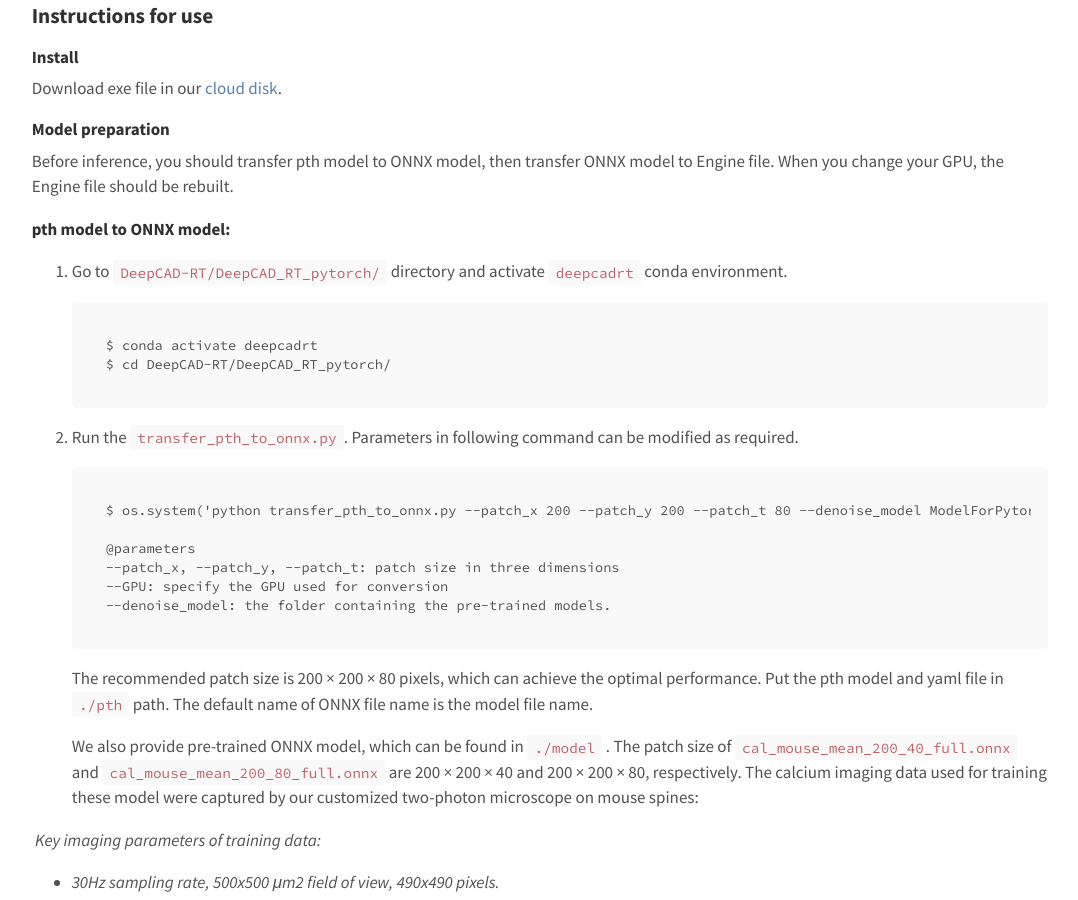
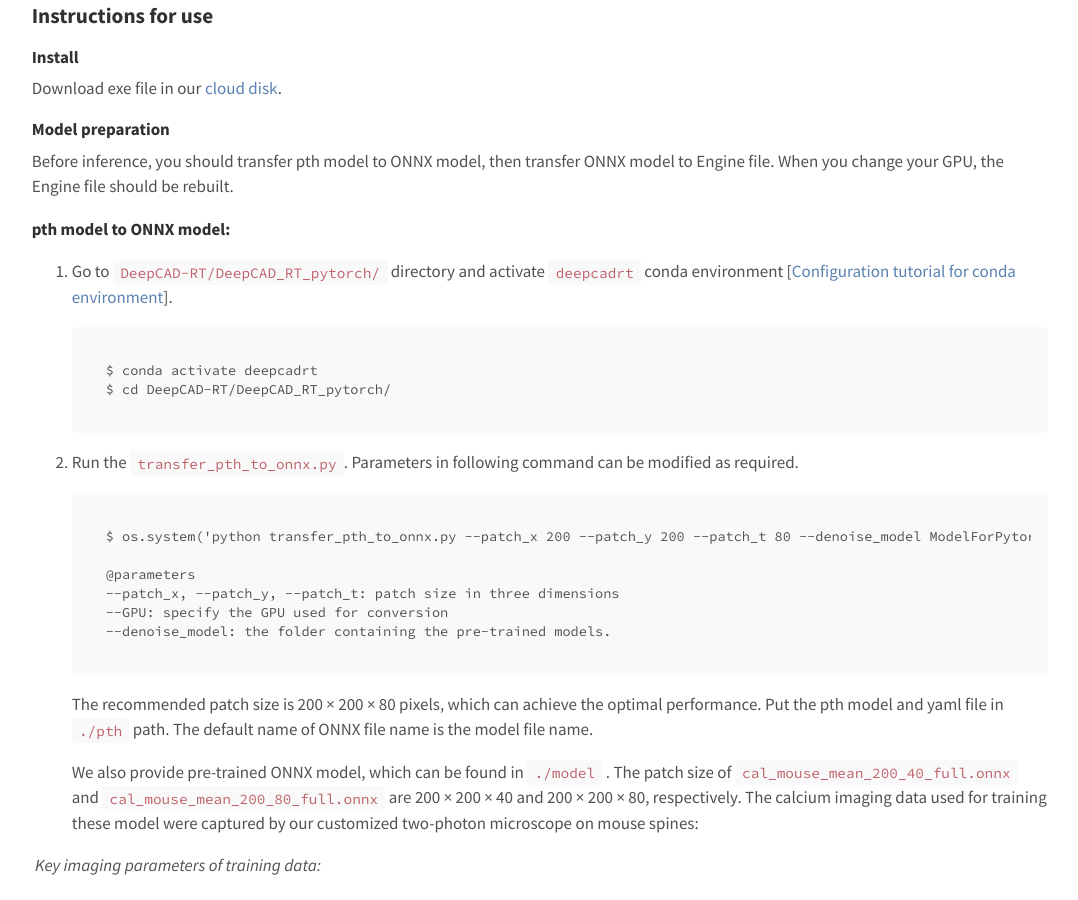
Before and after one commit to cabooster/DeepCAD-RT, a Jekyll site: the page built from Tutorial.md, in a window 1280 px wide and 900 px high, scrolled down 3722 px. Shown: the whole window, without its empty margins (100-1178 px from the left). Built offline with Jekyll 4.4.1, drawn with Linux system fonts in a browser that asks for light colours.

Commit message:
Add files via upload

````diff
--- a/Tutorial.md
+++ b/Tutorial.md
@@ -126,7 +126,7 @@ Before inference, you should transfer pth model to ONNX model, then transfer ONN
 
    **pth model to ONNX model:**
 
-1. Go to `DeepCAD-RT/DeepCAD_RT_pytorch/` directory and activate `deepcadrt` conda environment.
+1. Go to `DeepCAD-RT/DeepCAD_RT_pytorch/` directory and activate `deepcadrt` conda environment [[Configuration tutorial for conda environment](#python-source-code)].
 
    ```
    $ conda activate deepcadrt
````
